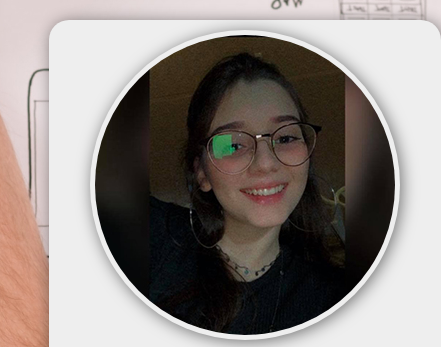
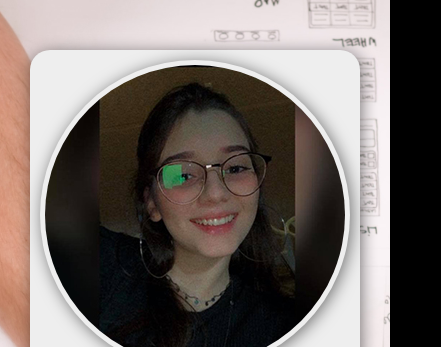
Before and after one commit to luismateus23/projeto-curriculo, a plain HTML site: page index.html in a window 390 px wide. Shown: the top 347 px of the page, 441 px wide, since content can reach past the window. Drawn offline with Linux system fonts and the light colour scheme.

Commit message:
coloquei responsividade

```diff
--- a/estilo/style.css
+++ b/estilo/style.css
@@ -8,22 +8,28 @@
 }
 body{
     background: black url('../imagens/bg.jpg') top center no-repeat fixed ;
-    display: grid;
+    background-size: cover;
+
+    font-family: 'Source Code Pro', monospace;
+    padding: 30px;
+    display: flex;
+    flex-direction: column;
     align-items: center;
-    justify-items: center;
-    font-family: 'Source Code Pro', monospace;
 }
-div#contanier{
-    display: inline-block;
+header{
+
     align-items: center;
     background-color: #eee;
-    margin-top: 40px;
+    max-width: 600px;
+    display: block;
+    margin: auto;
     padding: 10px;
     border-radius: 20px;
     margin: 20px;
     margin-bottom: 80px;
     text-align: center;
     box-shadow: 2px 2px 16px rgba(0, 0, 0, 0.493);
+
 }
 .imagem-profile{
     border-radius: 50%;
@@ -58,7 +64,7 @@ main{
     margin: 50px;
     box-shadow: 2px 2px 16px rgba(0, 0, 0, 0.521);
     max-width: 800px;
-    min-width: 350px;
+
 }
 .hdois{
     margin-top: 25px;
--- a/index.html
+++ b/index.html
@@ -8,7 +8,7 @@
     <link rel="stylesheet" href="estilo/style.css">
 </head>
 <body>
-    <div id="contanier">
+    <header>
         <img src="imagens/profile.maria.jpg" alt="Maria Eduarda Ribeiro" class="imagem-profile">
         <h1>Maria Eduarda Ribeiro Cunha</h1>
         <p>19 anos</p>
@@ -19,7 +19,7 @@
            <li> <a href="https://www.instagram.com/_maduribeiro/" target="_blank" rel="external"><img src="imagens/instagram.svg" alt="Instagram" ></a>
            <li> <a href="http://api.whatsapp.com/send?1=pt_BR&phone=55017992064859" target="_blank" rel="external"><img src="imagens/whatsapp.svg" alt="whatsapp" ></a>
         </ul>
-    </div>
+    </header>
     <main>
         <h2>Objetivo</h2>
         <p>Busco a oportunidade no setor administrativo, para por todo meu
```
